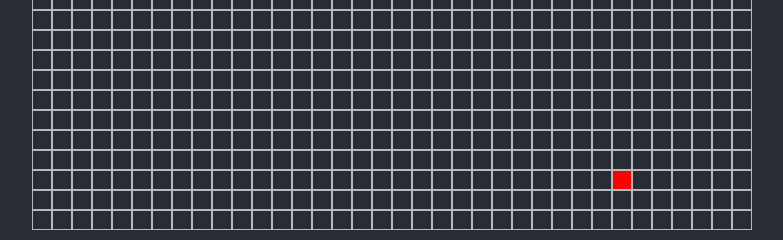
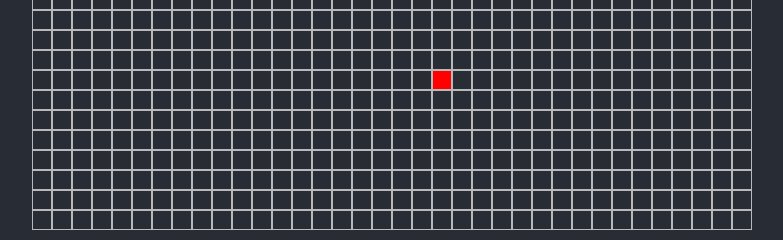
Before and after one commit to Zealll/Algo-Visualizer, a React (Create React App) app: page / in a window 1280 px wide. Shown: the part 380-620 px from the top of the page, without its empty margins (248-1031 px from the left). Built offline with nearby package versions, Linux system fonts and the light colour scheme.

Commit message:
Created a Cell class

```diff
--- a/src/App.js
+++ b/src/App.js
@@ -2,24 +2,37 @@ import React, {useState} from 'react';
 // import logo from './logo.svg';
 
 import Node from './node/Node.js'
+import Cell from './node/Cell.js'
 
 import {dijkstras} from './algorithms/Dijkstras.js'
+
 
 function App() {
   const size = window.screen
   let parArr = []
+  let rows = Math.floor((size.availHeight / 100 * 70) / 20)
+  let columns = Math.floor((size.availWidth / 100 * 90) / 20)
 
-  for (let j = 1; j <= (size.availHeight / 100 * 70) / 20; j++) {
+  for (let j = 0; j < rows; j++) {
     const box = []
 
-    for (let i = 1; i <= (size.availWidth / 100 * 90) / 20; i++) {
-      box.push(Number(`${j}${i}`))
+    for (let i = 0; i < columns; i++) {
+      const cell = new Cell(j, i, rows - 1, columns - 1)
+
+      box.push(cell)
     }
+    // console.log(Math.floor((size.availHeight / 100 * 70) / 20))
 
     parArr.push(box)
   }
 
-  dijkstras(parArr)
+  // dijkstras(parArr)
+
+  // const cell = new Cell(26, 67, parArr.length - 1, parArr[0].length - 1)
+
+  // cell.coor()
+
+
 
   // const maap = new Map()
   // console.log(parArr.maap())
@@ -32,12 +45,11 @@ function App() {
     <div className="App">
       <header className="App-header">
         {parArr.map((eachPar, index) => (
-          <div className='flex'>
-            {eachPar.map(each => (
+          <div key={`Row-${index}`} className='flex'>
+            {eachPar.map((each, index) => (
               <Node
-                lon={index + 1}
-                lat={each}
-                coor={each}
+                key={`Column-${index}`}
+                cell={each}
               />
             ))}
           </div>
--- /dev/null
+++ b/src/node/Cell.js
@@ -0,0 +1,29 @@
+class Cell {
+    constructor(lon, lat, maxLon, maxLat) {
+        this.lon = lon
+        this.lat = lat
+        this.maxLon = maxLon
+        this.maxLat = maxLat
+        this.distance = Infinity
+        this.visited = false
+        this.north = this.lon === 0 ? false : true
+        this.east = this.lat === this.maxLat ? false : true
+        this.south = this.lon === this.maxLon ? false : true
+        this.west = this.lat === 0 ? false : true
+        this.weight = 0
+    }
+
+    visit() {
+        this.visited = true
+    }
+
+    coor() {
+        // console.log(this.lon, this.lat, this.maxLon, this.maxLat)
+        // console.log('north', this.north)
+        // console.log('east', this.east)
+        // console.log('south', this.south)
+        // console.log('west', this.west)
+    }
+}
+
+export default Cell
--- a/src/node/Node.js
+++ b/src/node/Node.js
@@ -7,7 +7,7 @@ const Node = props => {
     // Latitude  left => right
     const [coor, setCoor] = useState(props.coor)
 
-    const [start, setStart] = useState(coor === 1930)
+    const [start, setStart] = useState(props.cell.lon === 13 && props.cell.lat === 20)
     const [end, setEnd] = useState(coor === 1980)
     const [distance, setDistance] = useState(start ? 0 : Infinity)
 
```
